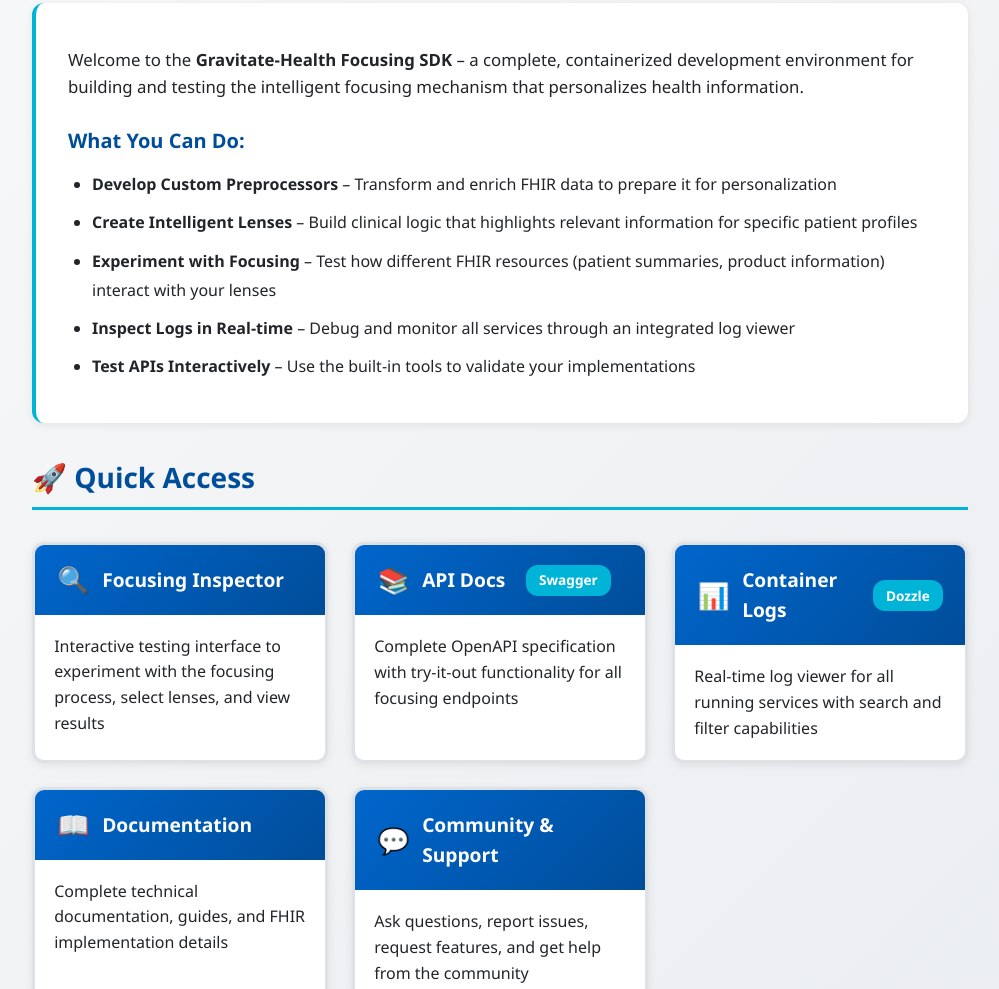
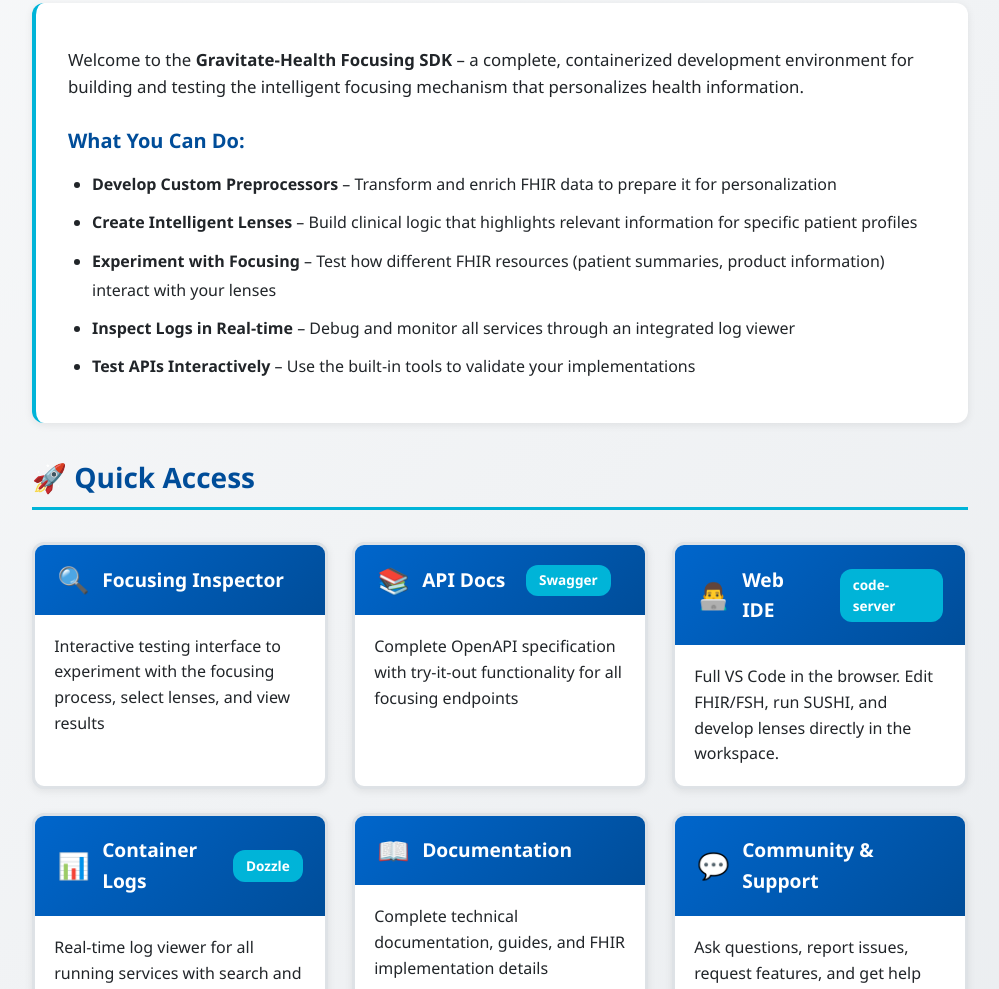
Before and after one commit to Gravitate-Health/focusing-SDK, a plain HTML site: page web_proxy/index.html in a window 1280 px wide. Shown: the part 261-1250 px from the top of the page, without its empty margins (140-1139 px from the left). Drawn offline with Linux system fonts and the light colour scheme.

Commit message:
Added code-server a web IDE to edit FHIR resources directly and develop lenses.

```diff
--- a/web_proxy/index.html
+++ b/web_proxy/index.html
@@ -52,6 +52,16 @@
         </div>
         <div class="card-body">
           Complete OpenAPI specification with try-it-out functionality for all focusing endpoints
+        </div>
+      </a>
+
+      <a href="/code/" target="_blank" rel="noopener noreferrer" class="card-button">
+        <div class="card-header">
+          <span class="card-icon">👨‍💻</span>
+          Web IDE <span class="badge">code-server</span>
+        </div>
+        <div class="card-body">
+          Full VS Code in the browser. Edit FHIR/FSH, run SUSHI, and develop lenses directly in the workspace.
         </div>
       </a>
 
```
Also changed, not shown: tools/code-server/extensions.txt (added), 6 other files.
